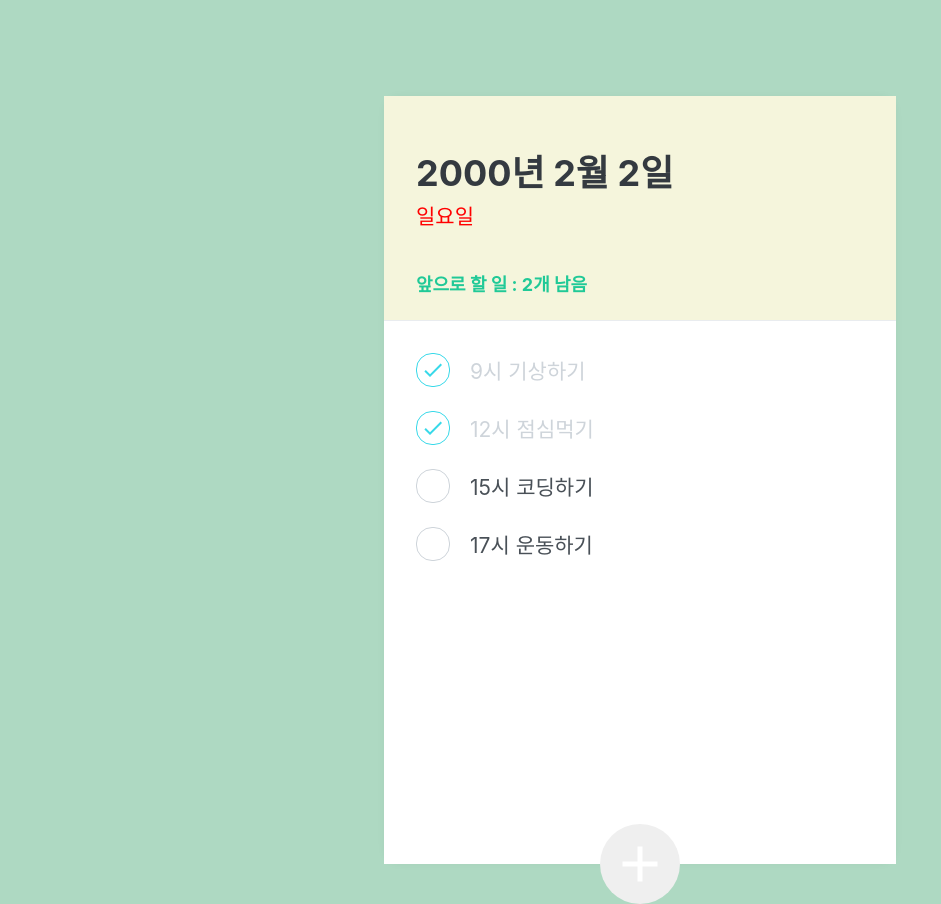
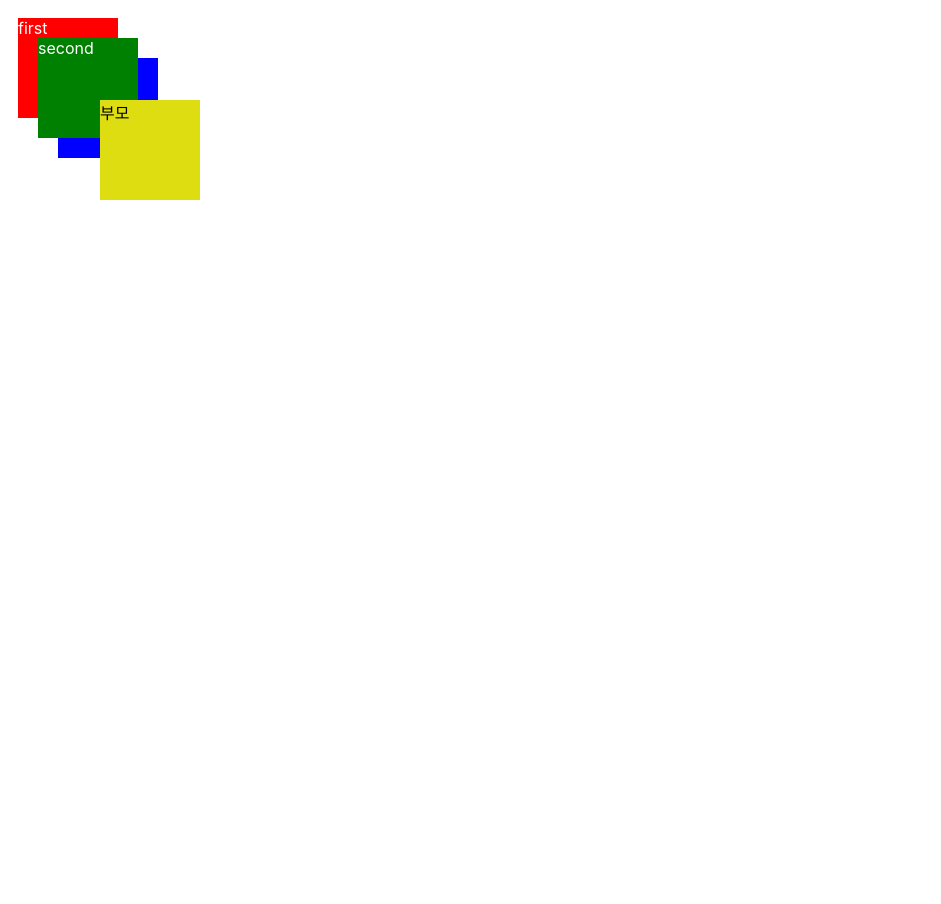
Before and after one commit to sloth-89/03todolist-prj, a React (Create React App) app: page / in a window 1280 px wide. Shown: the whole page, without its empty margins (0-941 px from the left). After the commit the page ends 800 px from the top, so only its background shows below. Built offline with nearby package versions, Linux system fonts and the light colour scheme.

Commit message:
230403(공부중)

```diff
--- /dev/null
+++ b/src/Test.css
@@ -0,0 +1,45 @@
+.wrap{
+    position: relative;
+    background: slategray;
+    z-index: 1;
+}
+
+.wrap > div{
+    width: 100px;
+    height: 100px;
+    margin: 0.5rem;
+    color: #fff;
+    position: absolute;
+}
+
+.wrap > div:nth-child(1){
+    top: 10px;
+    left: 10px;
+    background-color: red;
+}
+
+.wrap > div:nth-child(2){
+    top: 30px;
+    left: 30px;
+    background-color: green;
+    z-index: 5;
+}
+
+.wrap > div:nth-child(3){
+    top: 50px;
+    left: 50px;
+    background-color: blue;
+}
+
+/* 요소들은 마지막에 작성한 요소가 제일 위로 올라오는데, z-index로 앞으로 보내줄 수도 있다. */
+/* 초기값은 0이다. -도 가능. 설정을 했는데 순서가 생각대로가 아니라면 작성 순서를 보면 된다. */
+
+.wrap2{
+    width: 100px;
+    height: 100px;
+    position: absolute;
+    top: 100px;
+    left: 100px;
+    background-color: #dd1;
+    z-index: 2;
+}
--- /dev/null
+++ b/src/Test.js
@@ -0,0 +1,19 @@
+import React from "react";
+import "./Test.css";
+
+function Test(){
+    return(
+        <>
+            <div className="wrap">
+                <div>first</div>
+                <div>second</div>
+                <div>third</div>
+            </div>
+            <div className="wrap2">
+                부모
+            </div>
+        </>
+    )
+}
+
+export default Test;
--- a/src/components/TodoCreate.js
+++ b/src/components/TodoCreate.js
@@ -8,6 +8,7 @@ import { MdAdd } from "react-icons/md";
 // transition: 0.125s 초 동안 지속
 // transform: translate(-50%, 50%) : CircleButton이 자식인 absolute이고, TodoTemplateBlock이 relative 부모로, 부모기준으로 중앙배치되게
 // rotate(45deg) 45도 돌게
+
 const CircleButton = styled.button`
     background: #38d9a9a;
     &:hover{
@@ -82,25 +83,10 @@ const Input = styled.input`
 
 function TodoCreate(){
 
-    const [open, setOpen] = useState(false);
-    const [value, setValue] = useState('');
-
-    const onToggle = () => setOpen(!open);
-    const onChange = e => setValue(e.target.value)
-    const onSubmit = e => {
-        e.preventDefault(); // 새로고침 방지를 위함
-    };
-
     return(
         <>
-            {open && (
-                <InsertFormPositioner>
-                    <InsertForm onSubmit={onSubmit}>
-                        <Input autoFocus placeholder="해야할 일 입력 후 Enter" onChange={onChange} value={value}/>
-                    </InsertForm>
-                </InsertFormPositioner>
-            )}
-            <CircleButton onClick={onToggle} open={open}>
+
+            <CircleButton>
                 <MdAdd/>
             </CircleButton>
         </>
--- a/src/components/TodoItem.js
+++ b/src/components/TodoItem.js
@@ -2,6 +2,7 @@ import React from "react";
 import styled, {css} from "styled-components";
 import {MdDone, MdDeleteForever} from "react-icons/md";
 
+// CheckCircle 컴포넌트는 좌측의 체크할 수 있는 공간의 동그라미
 const CheckCircle = styled.div`
     width: 32px;
     height: 32px;
@@ -20,6 +21,7 @@ const CheckCircle = styled.div`
         `}
 `;
 
+// to-do 해야할 일 작성한 내용인 텍스트 컴포넌트
 const Text = styled.div`
     flex: 1;
     font-size: 21px;
@@ -30,6 +32,7 @@ const Text = styled.div`
         `}
 `;
 
+// Remove 컴포넌트는 우측의 쓰레기통 아이콘을 보여줌
 const Remove = styled.div`
     display: flex;
     align-items: center;
@@ -43,6 +46,7 @@ const Remove = styled.div`
     display: none;
 `;
 
+// 위 3개의 컴포넌트를 담을 부모 컴포넌트 css 스타일
 const TodoItemBlock = styled.div`
     display: flex;
     align-items: center;
@@ -56,6 +60,7 @@ const TodoItemBlock = styled.div`
 `; // block을 하위 요소들 밑에 넣어주어야 확실하게 표현된다.
 
 function TodoItem({id, done, text}){
+
     return(
         <div>
             <TodoItemBlock>
--- a/src/index.js
+++ b/src/index.js
@@ -1,14 +1,16 @@
 import React from 'react';
 import ReactDOM from 'react-dom/client';
 import './index.css';
-import App from './App';
+// import App from './App';
 import reportWebVitals from './reportWebVitals';
+import Test from './Test';
 
 const root = ReactDOM.createRoot(document.getElementById('root'));
 root.render(
-  <React.StrictMode>
-    <App />
-  </React.StrictMode>
+  // <React.StrictMode>
+  //   <App />
+  // </React.StrictMode>
+  <Test/>
 );
 
 // If you want to start measuring performance in your app, pass a function
```
Also changed, not shown: src/TodoContext.js (added, +64 -0 lines).
